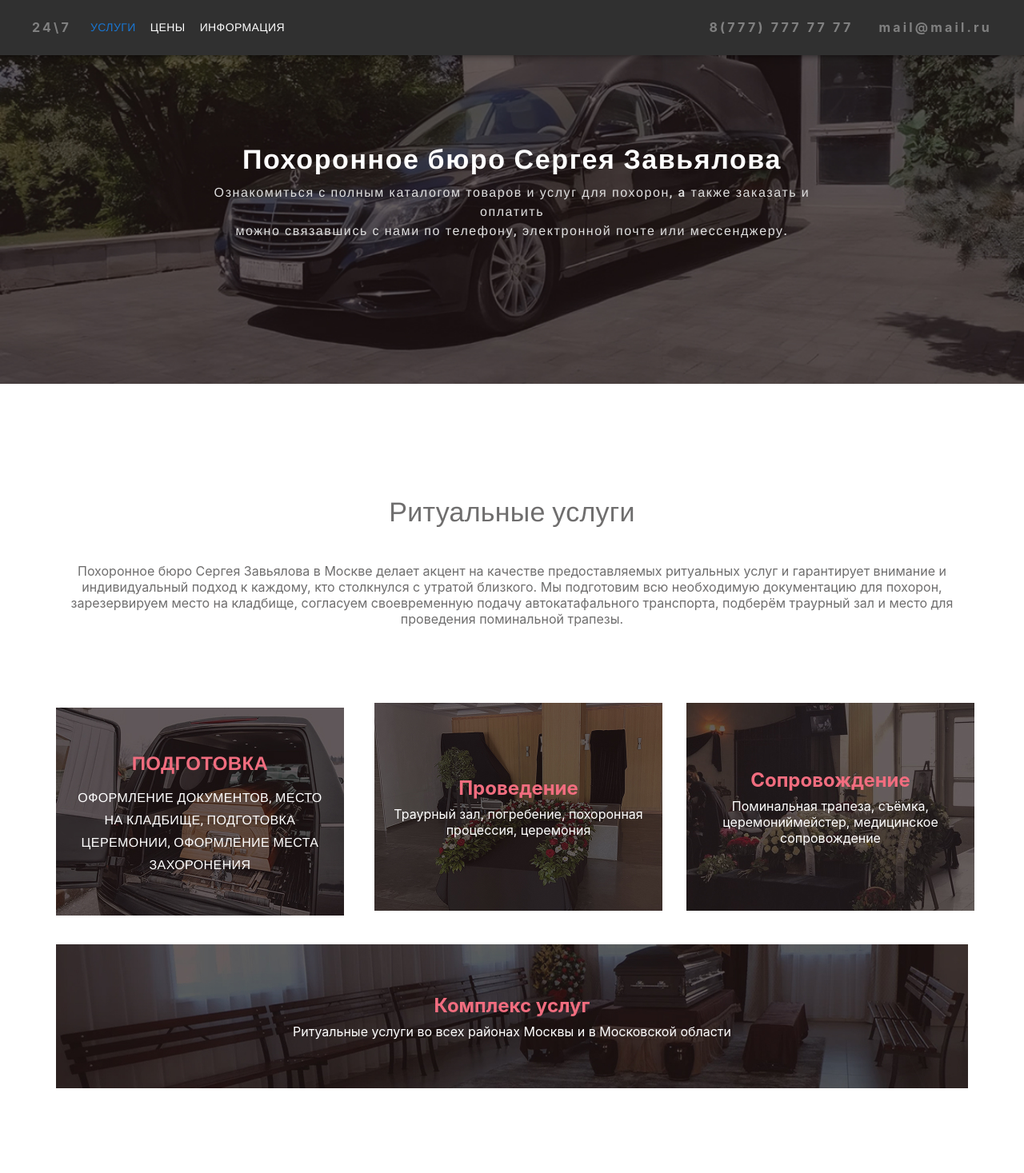
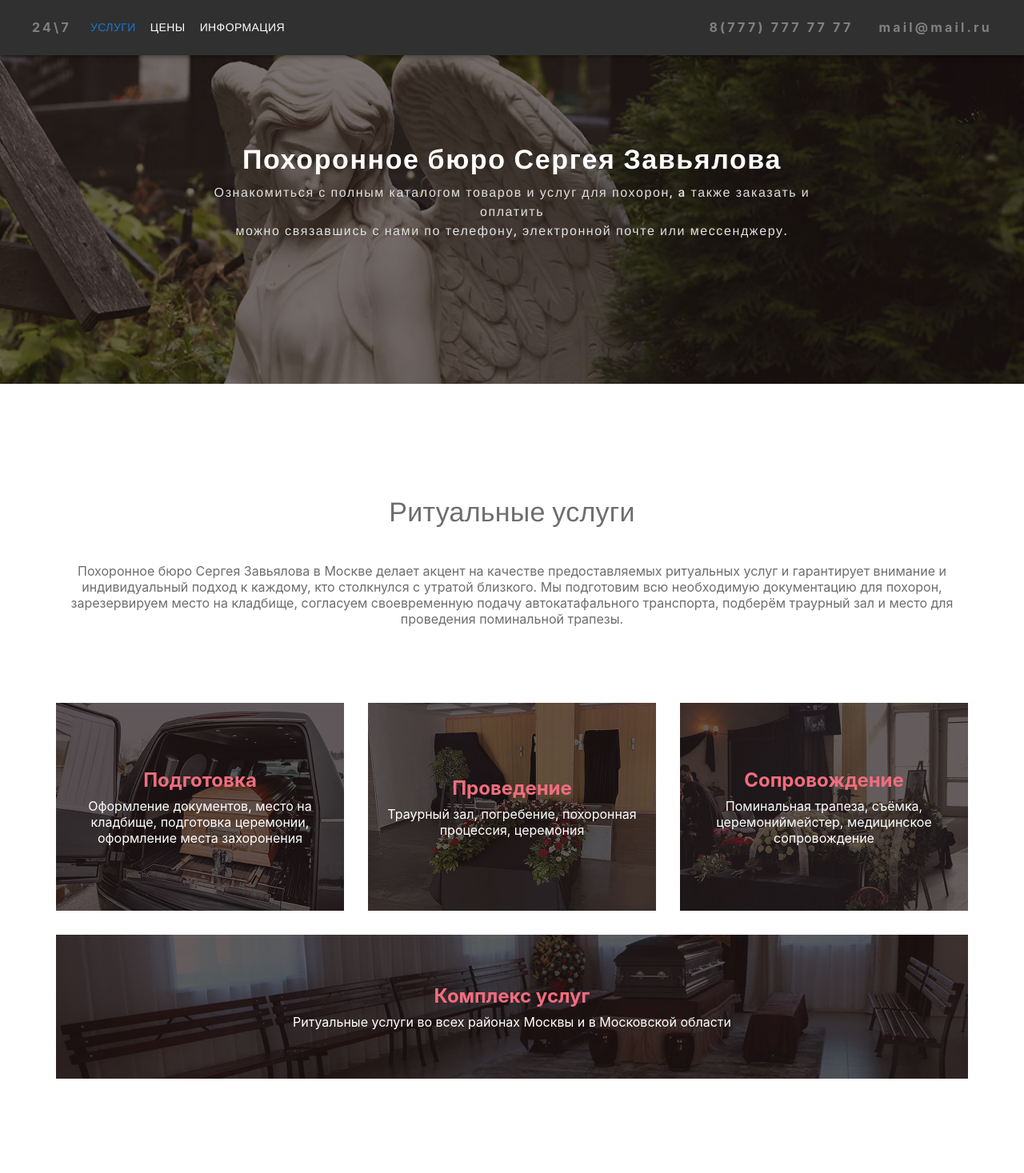
Before and after one commit to Pavel-Korbman/Prodjects_com, a React (Create React App) app in the folder sait_z/: page / in a window 1280 px wide. Shown: the top 1467 px of the page at 80% size. Built offline with nearby package versions, Linux system fonts and the light colour scheme; some icons are missing; a web font is replaced by a local one.

Commit message:
Новый head-banner

```diff
--- a/sait_z/src/App.css
+++ b/sait_z/src/App.css
@@ -235,7 +235,7 @@
 .head-banner {
   max-width: 100vw;
   height: 60vh;
-  background-image: url("img/head-banner.jpg");
+  background-image: url("img/head-banner-1.jpg");
   background-size: cover;
   display: flex;
   flex-direction: column;
--- a/sait_z/src/_headBanner.scss
+++ b/sait_z/src/_headBanner.scss
@@ -1,7 +1,7 @@
 .head-banner {
     max-width: 100vw;
     height: 60vh;
-    background-image: url("img/head-banner.jpg");
+    background-image: url("img/head-banner-1.jpg");
     background-size: cover;
     display: flex;
     flex-direction: column;
--- a/sait_z/src/components/ServicesBlock.js
+++ b/sait_z/src/components/ServicesBlock.js
@@ -1,6 +1,6 @@
 import * as React from 'react';
 import Box from '@mui/material/Box';
-import Button from '@mui/material/Button';
+// import Button from '@mui/material/Button';
 import Typography from '@mui/material/Typography';
 import Modal from '@mui/material/Modal';
 
@@ -26,12 +26,12 @@ function ServicesBlock() {
         <div className="type__margin">
 
             <nav className="type__block on">
-                <Button onClick={ handleOpen }>
+                <div onClick={ handleOpen }>
                     <div className="type__item type__item__bgrd-1">
                         <p className="type__item__text-1">Подготовка</p>
                         <p className="type__item__text">Оформление документов, место на кладбище, подготовка церемонии, оформление места захоронения</p>
                     </div>
-                </Button>
+                </div>
                 <a href="/">
                     <div className="type__item type__item__bgrd-2">
                         <p className="type__item__text-1">Проведение</p>
@@ -55,13 +55,13 @@ function ServicesBlock() {
 
             </nav>
             <nav className="type__block off mobyle__off">
-                <a href="/">
+                <div onClick={ handleOpen }>
                     <div className="type__item type__item__bgrd-1">
 
                         <p className="type__item__text-1">Подготовка</p>
                         <p className="type__item__text">Оформление документов, место на кладбище, подготовка церемонии, оформление места захоронения</p>
                     </div>
-                </a>
+                </div>
                 <a href="/">
                     <div className="type__item type__item__bgrd-2">
                         <p className="type__item__text-1">Проведение</p>
@@ -86,13 +86,13 @@ function ServicesBlock() {
 
             </nav>
             <nav className="type__block mobyle__on">
-                <a href="/">
+                <div onClick={ handleOpen }>
                     <div className="type__item type__item__bgrd-1">
                         <p className="type__item__text-1">Подготовка</p>
                         <p className="type__item__text">Оформление документов, место на кладбище, подготовка церемонии, оформление места захоронения</p>
 
                     </div>
-                </a>
+                </div>
                 <a href="/">
                     <div className="type__item type__item__bgrd-2">
                         <p className="type__item__text-1">Проведение</p>
```
Also changed, not shown: sait_z/src/img/head-banner-1.jpg (added), 1 other file (tests, documents, lock files or other folders).
